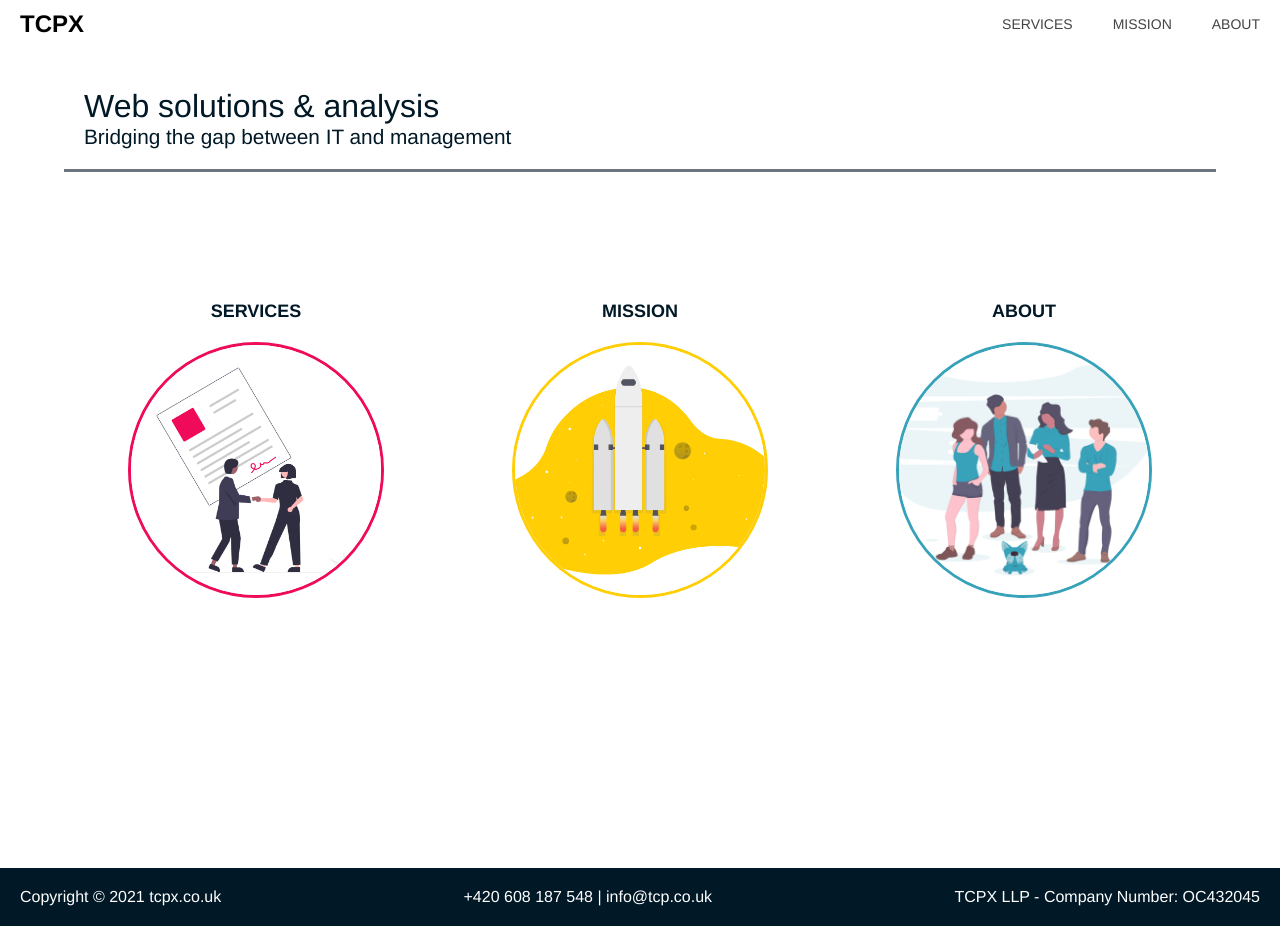
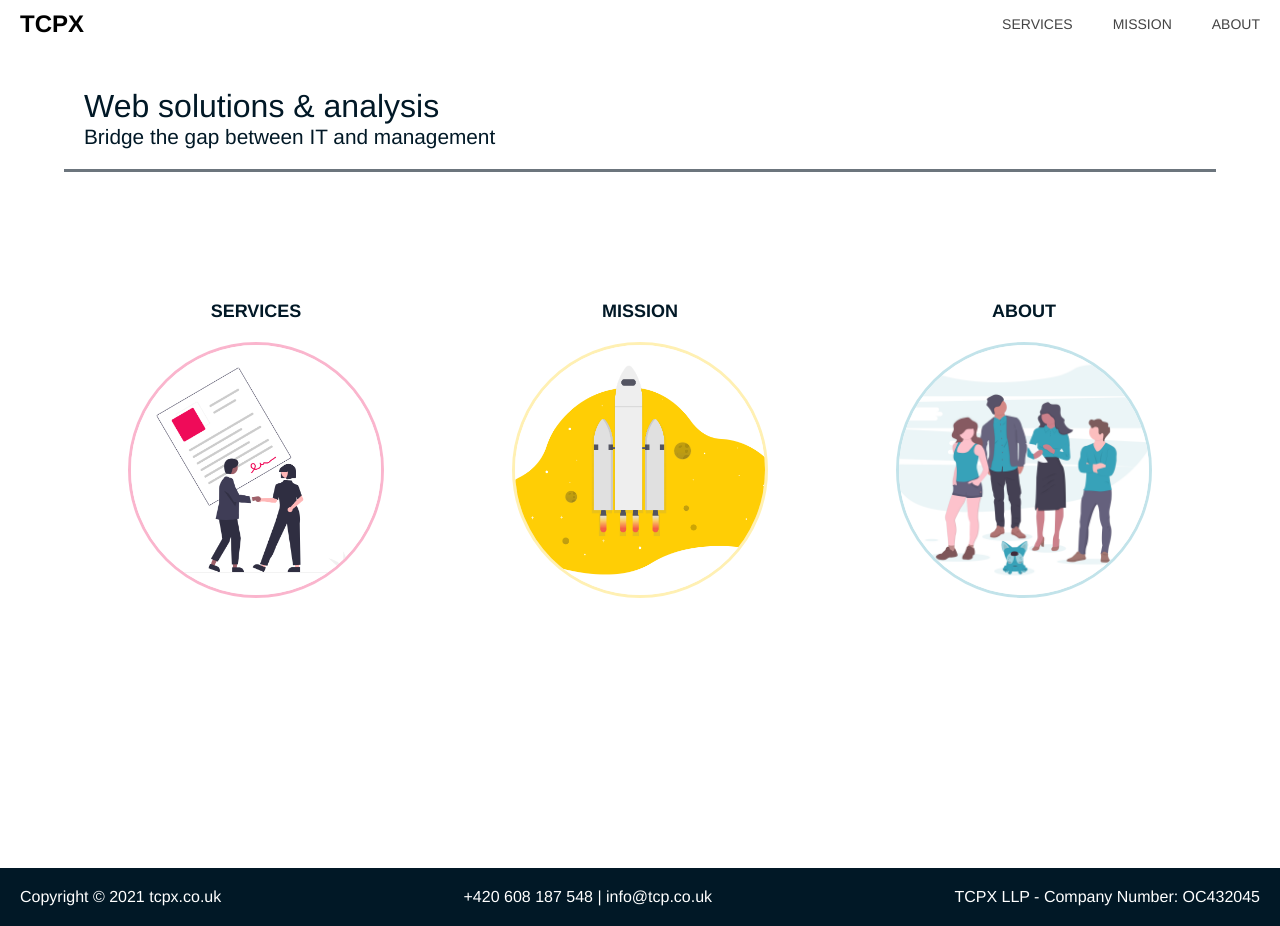
Before and after one commit to Kerrialn/tcpx.co.uk, a Vue app: page / in a window 1280 px wide. Built offline with nearby package versions, Linux system fonts and the light colour scheme.

Commit message:
update home page

```diff
--- a/src/views/Home.vue
+++ b/src/views/Home.vue
@@ -3,7 +3,7 @@
     <div class="box">
       <div class="title">Web solutions & analysis</div>
       <div class="subtitle">
-        Bridging the gap between IT and management
+        Bridge the gap between IT and management
       </div>
     </div>
     <div class="row v-center">
@@ -94,14 +94,14 @@ export default {
 }
 
 .services {
-  border: 3px solid #ef0b59;
+  border: 3px solid rgba(239, 11, 89, 0.3);
 }
 
 .mission {
-  border: 3px solid #ffce05;
+  border: 3px solid rgba(255, 206, 5, 0.3);
 }
 
 .about {
-  border: 3px solid #37a2b9;
+  border: 3px solid rgba(55, 162, 185, 0.3);
 }
 </style>
```
